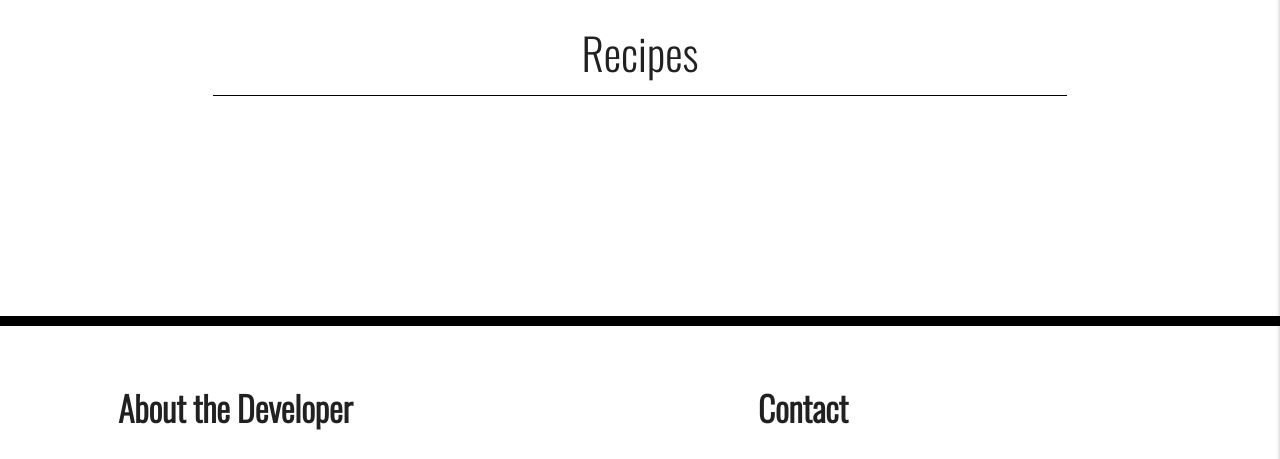
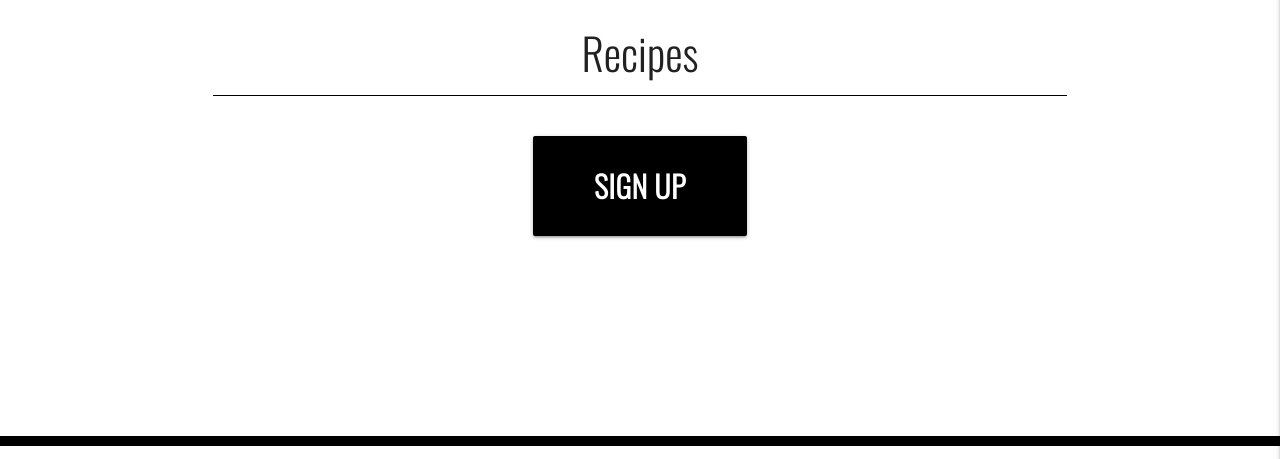
Before and after one commit to JMortifee/data-centric-development, a Flask app: page /recipes in a window 1280 px wide. Shown: the part 110-569 px from the top of the page. Run offline with Flask 2, Linux system fonts and the light colour scheme; data that the repository does not hold is empty; some libraries are stand-ins or nearby versions.

Commit message:
buttons added to the bottom of getstarted and recipes page for user direction

```diff
--- a/templates/recipes.html
+++ b/templates/recipes.html
@@ -29,5 +29,12 @@
         {% endfor %}
     </div>
 
+    <div class="row">
+        <div class="col s6 offset-s3 m4 offset-m4 l2 offset-l5 center-align btn landing-button">
+            <a href="{{ url_for('sign_up') }}">Sign Up</a>
+
+        </div>
+    </div>
+
 
 {% endblock %}
```
Also changed, not shown: templates/get_started.html (+7 -0 lines).
